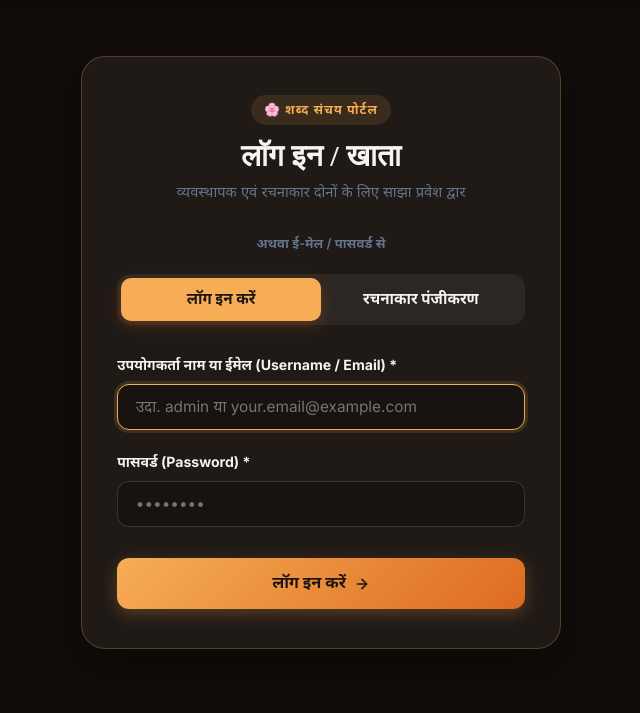
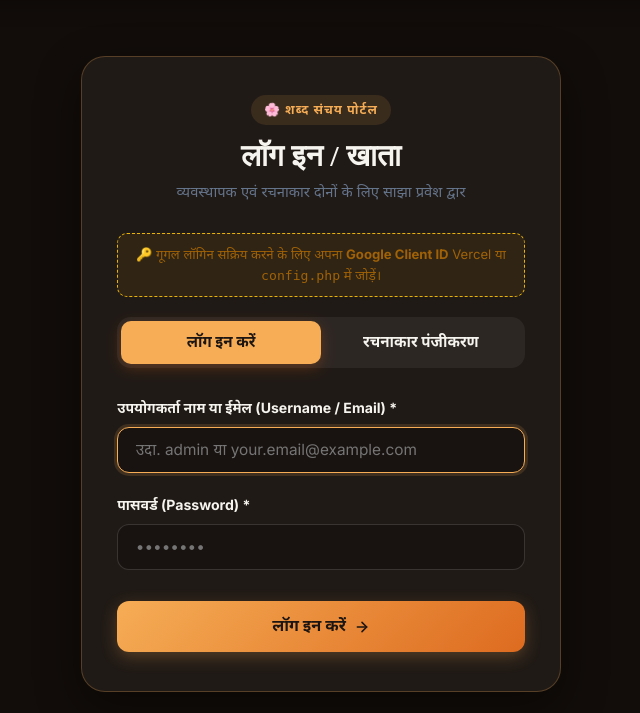
Before and after one commit to Anshuman438/shabd_sanchay, a PHP site: page /login.php in a window 1280 px wide. Shown: the part 73-786 px from the top of the page, without its empty margins (319-959 px from the left). Run offline with PHP 8.4, Linux system fonts and the light colour scheme; some libraries are stand-ins or nearby versions; some web fonts are replaced.

Commit message:
Update Google Auth Client ID handling and error guidance

```diff
--- a/admin/login.php
+++ b/admin/login.php
@@ -180,11 +180,12 @@ $csrf_token = generate_csrf_token();
     </form>
 
     <!-- Google OAuth 2.0 Sign-In Button -->
+    <?php if (!empty($google_client_id)): ?>
         <div style="margin-top: 1.5rem; text-align: center;">
             <script src="https://accounts.google.com/gsi/client" async defer></script>
 
             <div id="g_id_onload"
-             data-client_id="<?= htmlspecialchars(getenv('GOOGLE_CLIENT_ID') ?: '782946102837-shabdsanchay.apps.googleusercontent.com') ?>"
+                 data-client_id="<?= htmlspecialchars($google_client_id) ?>"
                  data-context="signin"
                  data-ux_mode="popup"
                  data-callback="handleGoogleSignIn"
@@ -201,6 +202,7 @@ $csrf_token = generate_csrf_token();
                  data-width="100%">
             </div>
         </div>
+    <?php endif; ?>
 
     <script>
     function handleGoogleSignIn(response) {
--- a/config.php
+++ b/config.php
@@ -95,4 +95,8 @@ if ($conn->connect_error) {
 
 // Set charset to support Hindi Devanagari
 $conn->set_charset("utf8mb4");
+
+// Google OAuth 2.0 Client ID Configuration
+// Paste your Client ID from Google Cloud Console below or set GOOGLE_CLIENT_ID in Vercel Environment Variables
+$google_client_id = getenv('GOOGLE_CLIENT_ID') ?: '';
 ?>
--- a/login.php
+++ b/login.php
@@ -283,11 +283,12 @@ $page_title = "लॉग इन एवं रचनाकार खाता |
                 <?php endif; ?>
 
                 <!-- Google OAuth 2.0 Sign-In Button -->
+                <?php if (!empty($google_client_id)): ?>
                     <div style="margin-bottom: 1.2rem; text-align: center;">
                         <script src="https://accounts.google.com/gsi/client" async defer></script>
 
                         <div id="g_id_onload"
-                         data-client_id="<?= htmlspecialchars(getenv('GOOGLE_CLIENT_ID') ?: '782946102837-shabdsanchay.apps.googleusercontent.com') ?>"
+                             data-client_id="<?= htmlspecialchars($google_client_id) ?>"
                              data-context="signin"
                              data-ux_mode="popup"
                              data-callback="handleGoogleSignIn"
@@ -310,6 +311,11 @@ $page_title = "लॉग इन एवं रचनाकार खाता |
                             <hr style="flex: 1; border: none; border-top: 1px solid rgba(0,0,0,0.12);">
                         </div>
                     </div>
+                <?php else: ?>
+                    <div style="margin-bottom: 1.2rem; padding: 10px 14px; background: rgba(234, 179, 8, 0.08); border: 1px dashed #eab308; border-radius: 10px; font-size: 0.82rem; color: #a16207; text-align: center;">
+                        🔑 गूगल लॉगिन सक्रिय करने के लिए अपना <strong>Google Client ID</strong> Vercel या <code>config.php</code> में जोड़ें।
+                    </div>
+                <?php endif; ?>
 
                 <!-- Tab switcher -->
                 <div class="auth-tab-row">
```
Lines whose indentation alone changed are shown as unchanged.
